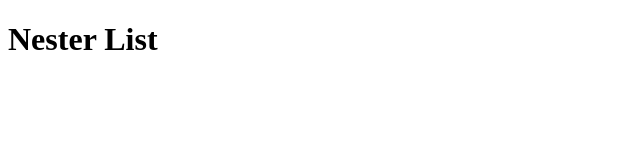
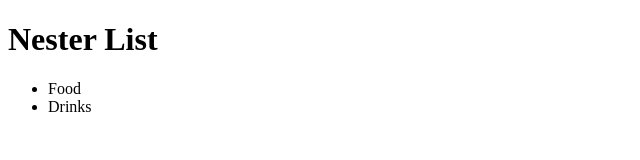
Before and after one commit to Katie159184/warmup-6, a plain HTML site: page index.html in a window 1280 px wide. Shown: the full height of the page, 0-640 px from the left. Drawn offline with Linux system fonts and the light colour scheme.

Commit message:
start list

```diff
--- a/index.html
+++ b/index.html
@@ -7,5 +7,9 @@
 </head>
 <body>
     <h1>Nester List</h1>
+    <ul>
+        <li>Food</li>
+        <li>Drinks</li>
+    </ul>
 
 </body>
```
